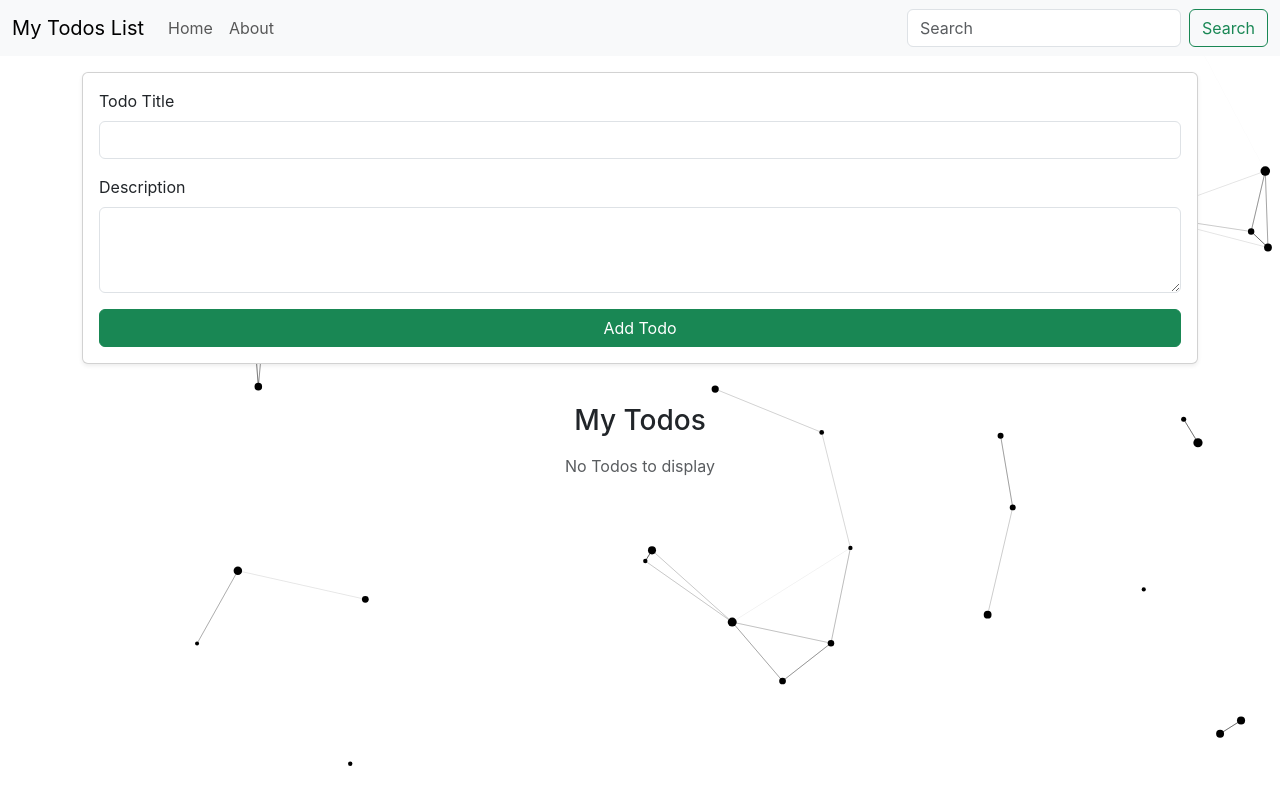
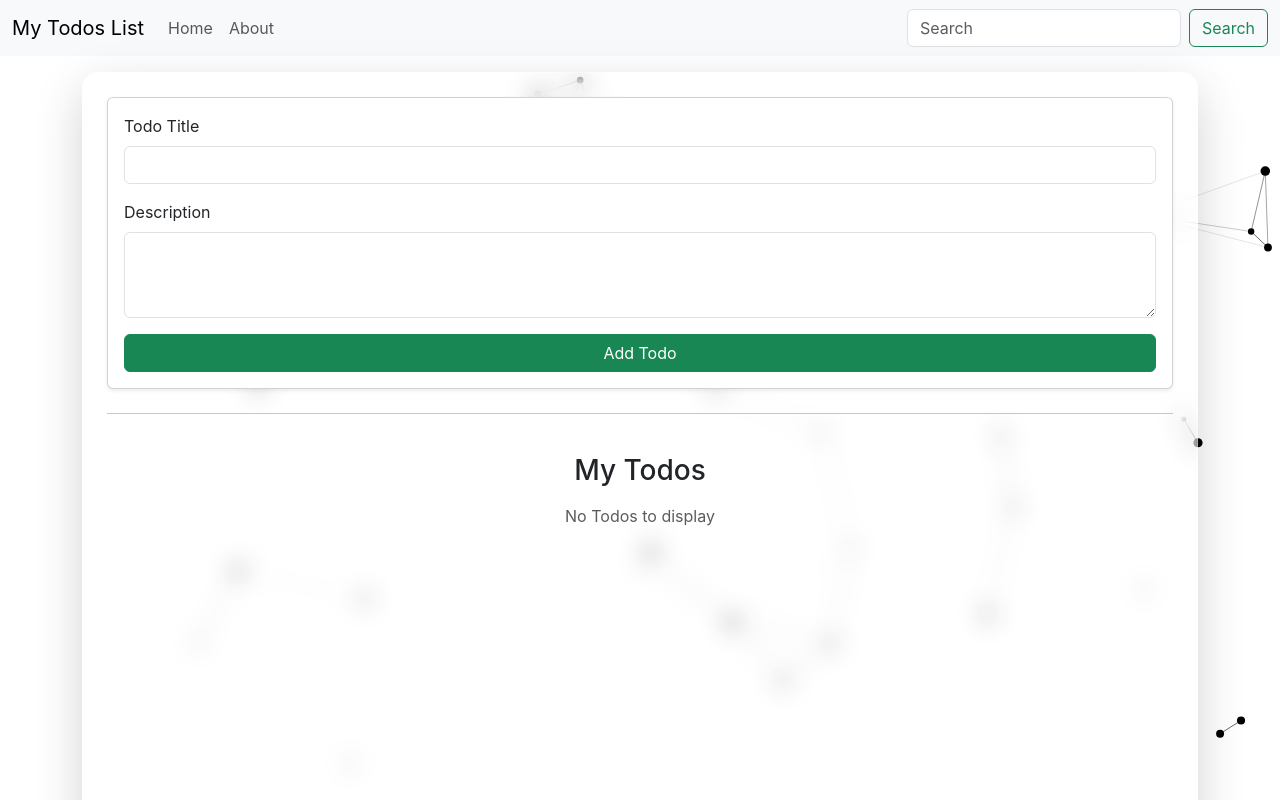
Before and after one commit to Kaamil1206/Todo-app, a React (Create React App) app: page / in a window 1280 px wide. Shown: the top 800 px of the page. Built offline with nearby package versions, Linux system fonts and the light colour scheme.

Commit message:
Update App.js

```diff
--- a/src/App.js
+++ b/src/App.js
@@ -46,15 +46,20 @@ function App() {
 
   return (
     <Router>
-      <div className="d-flex flex-column min-vh-100" style={{ position: "relative" }}>
+      <div className="d-flex flex-column min-vh-100 animated-bg" style={{ position: "relative" }}>
         <ParticlesBackground />
         <div className="flex-grow-1" style={{ position: "relative", zIndex: 1 }}>
           <Header title="My Todos List" searchBar={true} />
           <Switch>
             <Route exact path="/">
               <div className="container my-3">
-                <Addtodo addTodo={addTodo} />
-                <Todos todos={todos} onDelete={onDelete} />
+                {/* Glassmorphism card */}
+                <div className="glass-card p-4 shadow-lg">
+                  {/* Only components (no duplicate titles) */}
+                  <Addtodo addTodo={addTodo} />
+                  <hr />
+                  <Todos todos={todos} onDelete={onDelete} />
+                </div>
               </div>
             </Route>
             <Route exact path="/about">
```
